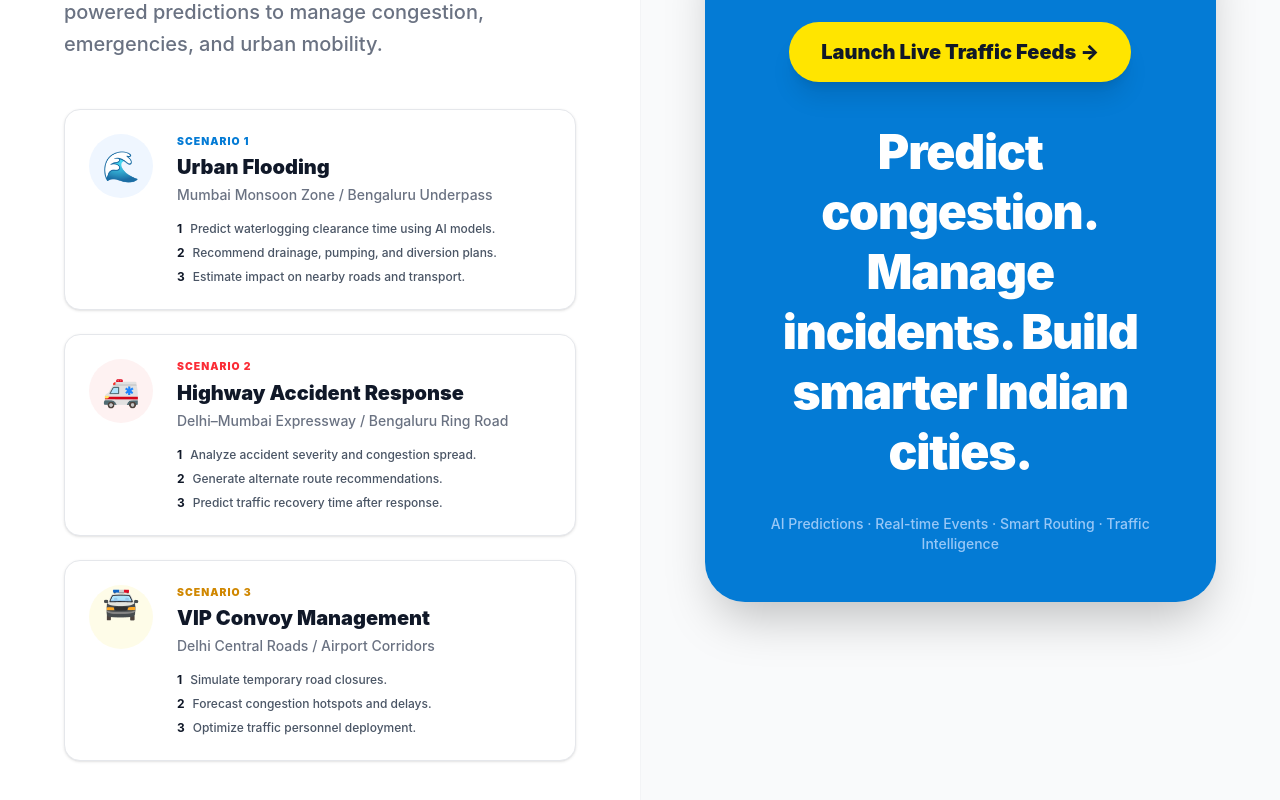
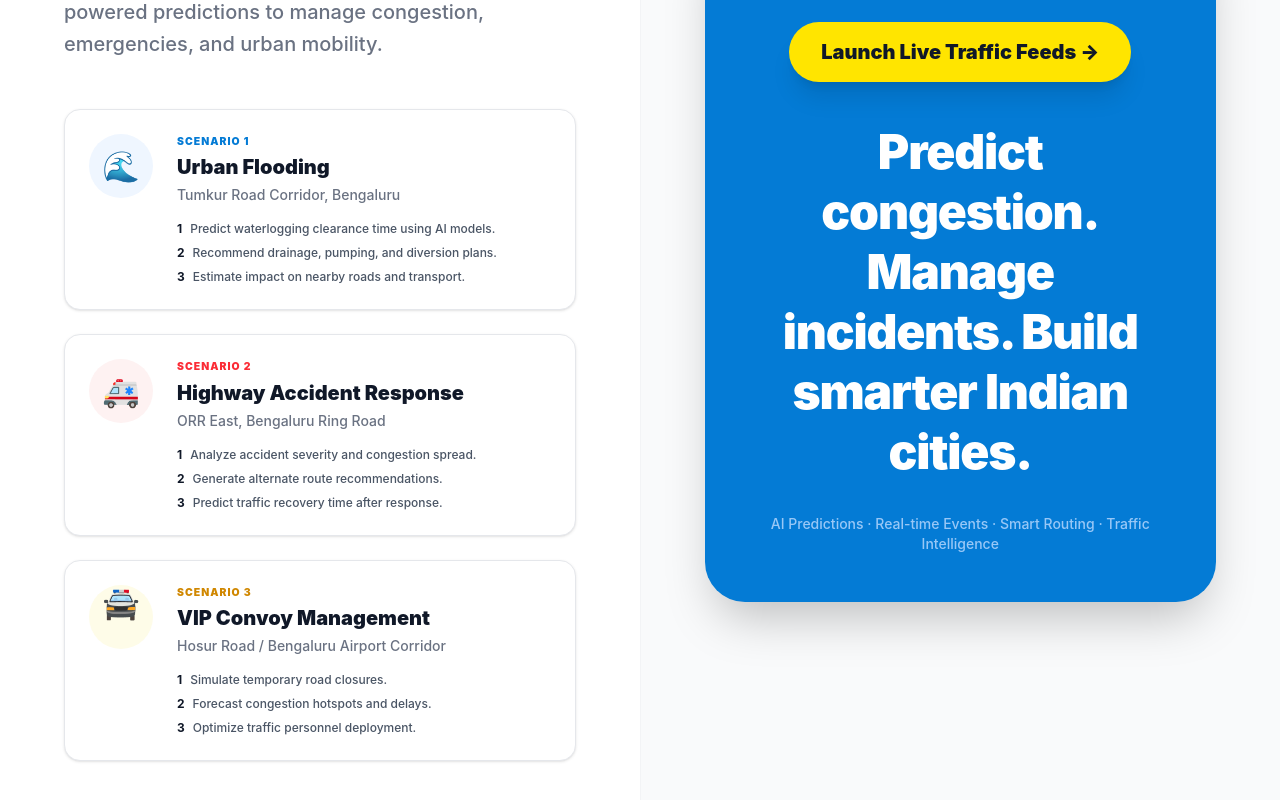
Before and after one commit to lowkeyd3v/TraffiSense-AI, a React (Vite) app in the folder frontend/: page / in a window 1280 px wide. Shown: the part 374-1174 px from the top of the page. Built offline with nearby package versions, Linux system fonts and the light colour scheme; no server answers.

Commit message:
Fix default coordinates to match Bengaluru backend scope
Closes #39

```diff
--- a/frontend/src/App.jsx
+++ b/frontend/src/App.jsx
@@ -10,12 +10,15 @@ import Feedback from './Feedback'
 import LiveFeeds from './components/LiveFeeds'
 import { API } from './constants'
 
+// Default location: Mysore Road corridor, Bengaluru (median lat/lng of
+// dataset rows tagged "Mysore Road" — falls inside the backend's Bengaluru
+// bounding box used by grid density / DBSCAN, unlike the old Delhi default).
 const DEFAULT_FORM = {
   event_cause:'vehicle_breakdown', veh_type:'heavy_vehicle',
-  corridor: "National Highway 44", priority:'High',
+  corridor: "Mysore Road", priority:'High',
   time: new Date().toISOString().slice(0,16),
   requires_road_closure:false, event_type:'unplanned',
-  latitude: 28.6139, longitude: 77.2090,
+  latitude: 12.9620, longitude: 77.5665,
   police_station: "Central Traffic Control", description:'',
   event_scale: 'Medium',
   crowd_size: 0
@@ -77,11 +80,11 @@ export default function App() {
     setForm({
       ...DEFAULT_FORM,
       event_cause: "water_logging",
-      corridor: "National Highway 48",
+      corridor: "Tumkur Road",
       veh_type: "unknown",
       priority: "High",
-      latitude: 28.5355,
-      longitude: 77.3910,
+      latitude: 13.0320,
+      longitude: 77.5347,
       police_station: "Traffic Control Unit",
       description: "Severe waterlogging causing heavy traffic congestion.",
       requires_road_closure: true,
@@ -90,11 +93,11 @@ export default function App() {
     setForm({
       ...DEFAULT_FORM,
       event_cause: "accident",
-      corridor: "Ring Road",
+      corridor: "ORR East 1",
       veh_type: "heavy_vehicle",
       priority: "High",
-      latitude: 28.6139,
-      longitude: 77.2090,
+      latitude: 12.9264,
+      longitude: 77.6778,
       police_station: "Central Traffic Control",
       description: "Major road accident causing severe congestion.",
       requires_road_closure: true,
@@ -103,11 +106,11 @@ export default function App() {
     setForm({
       ...DEFAULT_FORM,
       event_cause: "vip_movement",
-      corridor: "Airport Expressway",
+      corridor: "Hosur Road",
       veh_type: "others",
       priority: "Medium",
-      latitude: 28.5562,
-      longitude: 77.1000,
+      latitude: 12.9196,
+      longitude: 77.6215,
       police_station: "Airport Traffic Unit",
       description: "Temporary traffic diversion due to VIP movement.",
       requires_road_closure: false,
--- a/frontend/src/components/LandingPage.jsx
+++ b/frontend/src/components/LandingPage.jsx
@@ -39,7 +39,7 @@ export default function LandingPage({ onScenarioSelect, onLiveFeedSelect }) {
               </h3>
 
               <p className="text-gray-500 font-medium text-sm mb-4">
-                Mumbai Monsoon Zone / Bengaluru Underpass
+                Tumkur Road Corridor, Bengaluru
               </p>
 
               <ul className="text-xs text-gray-600 space-y-2 font-medium">
@@ -82,7 +82,7 @@ export default function LandingPage({ onScenarioSelect, onLiveFeedSelect }) {
               </h3>
 
               <p className="text-gray-500 font-medium text-sm mb-4">
-                Delhi–Mumbai Expressway / Bengaluru Ring Road
+                ORR East, Bengaluru Ring Road
               </p>
 
               <ul className="text-xs text-gray-600 space-y-2 font-medium">
@@ -125,7 +125,7 @@ export default function LandingPage({ onScenarioSelect, onLiveFeedSelect }) {
               </h3>
 
               <p className="text-gray-500 font-medium text-sm mb-4">
-                Delhi Central Roads / Airport Corridors
+                Hosur Road / Bengaluru Airport Corridor
               </p>
 
               <ul className="text-xs text-gray-600 space-y-2 font-medium">
```
